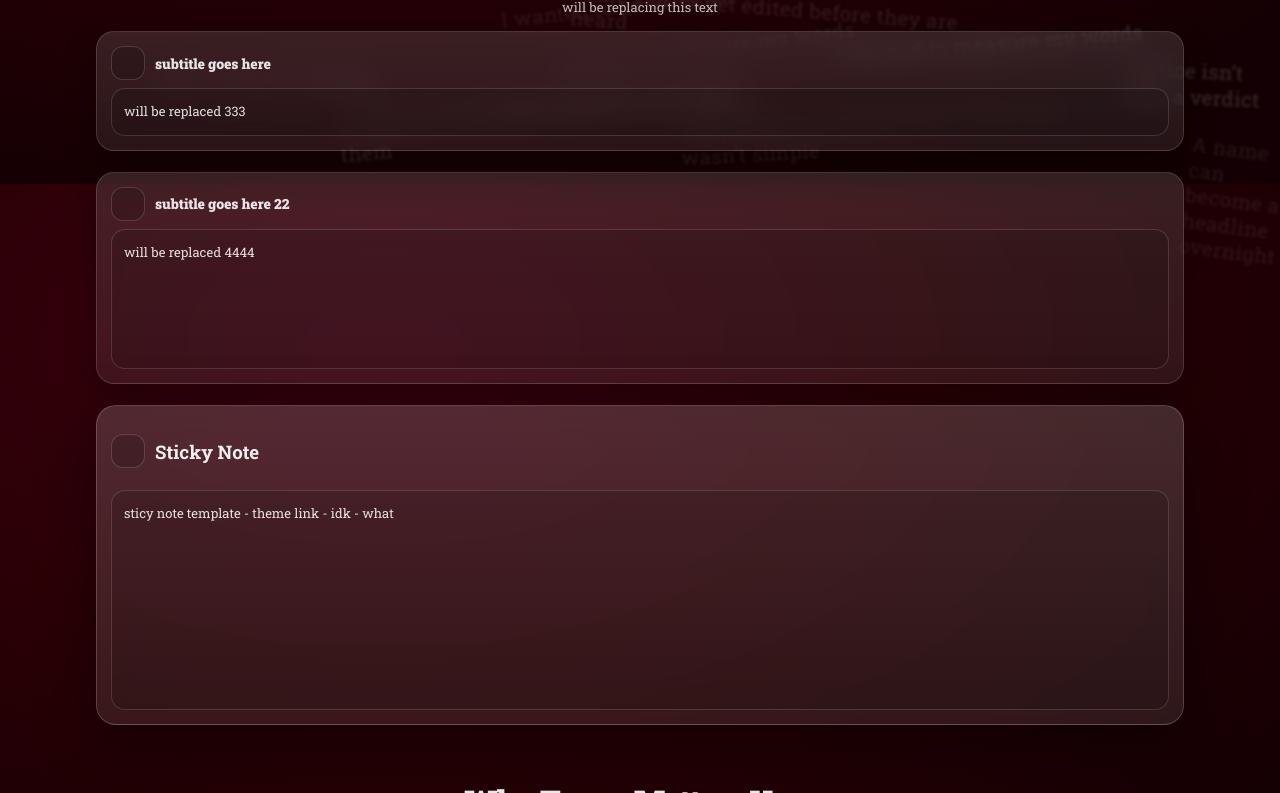
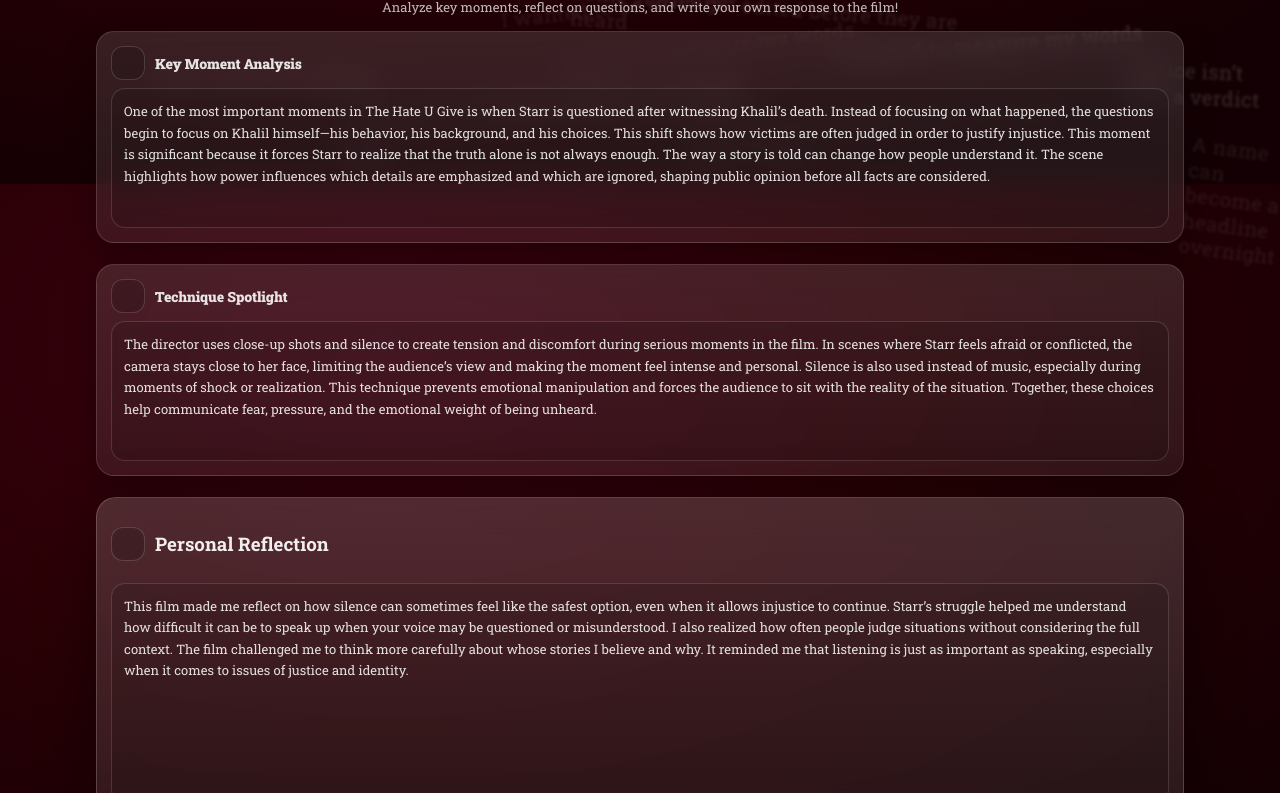
Before and after one commit to iamblueming/thug, a plain HTML site: page public/index.html in a window 1280 px wide. Shown: the part 616-1409 px from the top of the page. Drawn offline with Linux system fonts and the light colour scheme.

Commit message:
add info to section 2

```diff
--- a/public/index.html
+++ b/public/index.html
@@ -146,8 +146,8 @@
     <!-- SECTION 2: Editable template (sticky note style) -->
     <section class="section" aria-label="Editable template">
       <div class="section__head">
-        <h2 class="section__title">Section 2</h2>
-        <p class="section__sub">will be replacing this text</p>
+        <h2 class="section__title">T.H.U.G — Analysis and Personal Writing</h2>
+        <p class="section__sub">Analyze key moments, reflect on questions, and write your own response to the film!</p>
       </div>
 
       <!--<div class="template">-->
@@ -164,10 +164,11 @@
         <article class="panel">
           <div class="panel__top">
             <i class="ph ph-subtitles" aria-hidden="true"></i>
-            <h3>subtitle goes here</h3>
+            <h3>Key Moment Analysis</h3>
           </div>
-          <div class="editable" contenteditable="true" spellcheck="true">
-            will be replaced 333
+          <div class="editable editable--tall" contenteditable="true" spellcheck="true">
+            One of the most important moments in The Hate U Give is when Starr is questioned after witnessing Khalil’s death. Instead of focusing on what happened, the questions begin to focus on Khalil himself—his behavior, his background, and his choices. This shift shows how victims are often judged in order to justify injustice.
+            This moment is significant because it forces Starr to realize that the truth alone is not always enough. The way a story is told can change how people understand it. The scene highlights how power influences which details are emphasized and which are ignored, shaping public opinion before all facts are considered.
           </div>
         </article>
         <!--<br>-->
@@ -175,10 +176,11 @@
         <article class="panel">
           <div class="panel__top">
             <i class="ph ph-quotes" aria-hidden="true"></i>
-            <h3>subtitle goes here 22</h3>
+            <h3>Technique Spotlight</h3>
           </div>
           <div class="editable editable--tall" contenteditable="true" spellcheck="true">
-            will be replaced 4444
+            The director uses close-up shots and silence to create tension and discomfort during serious moments in the film. In scenes where Starr feels afraid or conflicted, the camera stays close to her face, limiting the audience’s view and making the moment feel intense and personal.
+            Silence is also used instead of music, especially during moments of shock or realization. This technique prevents emotional manipulation and forces the audience to sit with the reality of the situation. Together, these choices help communicate fear, pressure, and the emotional weight of being unheard.
           </div>
         </article>
         <!--<br>-->
@@ -186,13 +188,11 @@
         <aside class="sticky">
           <div class="sticky__top">
             <i class="ph ph-note-pencil" aria-hidden="true"></i>
-            <h3>Sticky Note</h3>
+            <h3>Personal Reflection</h3>
           </div>
           <div class="sticky__body editable editable--tall" contenteditable="true" spellcheck="true"> <!--sticky__body -->
-            sticy note template
-            - theme link
-            - idk
-            - what
+            This film made me reflect on how silence can sometimes feel like the safest option, even when it allows injustice to continue. Starr’s struggle helped me understand how difficult it can be to speak up when your voice may be questioned or misunderstood.
+            I also realized how often people judge situations without considering the full context. The film challenged me to think more carefully about whose stories I believe and why. It reminded me that listening is just as important as speaking, especially when it comes to issues of justice and identity.
           </div>
         </aside>
       </div>
@@ -278,7 +278,7 @@
 
     <footer class="footer">
       <p>David Sim (C) 2025 | A personal project because school said to do it</p>
-      <p class="footer__fine">Background text is original “transcript-style” paraphrase inspired by the film "The Hate U Give (2018)"</p>
+      <p class="footer__fine">Background text is original “transcript-style” paraphrase inspired from novel by Angie Thomas "The Hate U Give (2017)"</p>
     </footer>
   </main>
 
```
